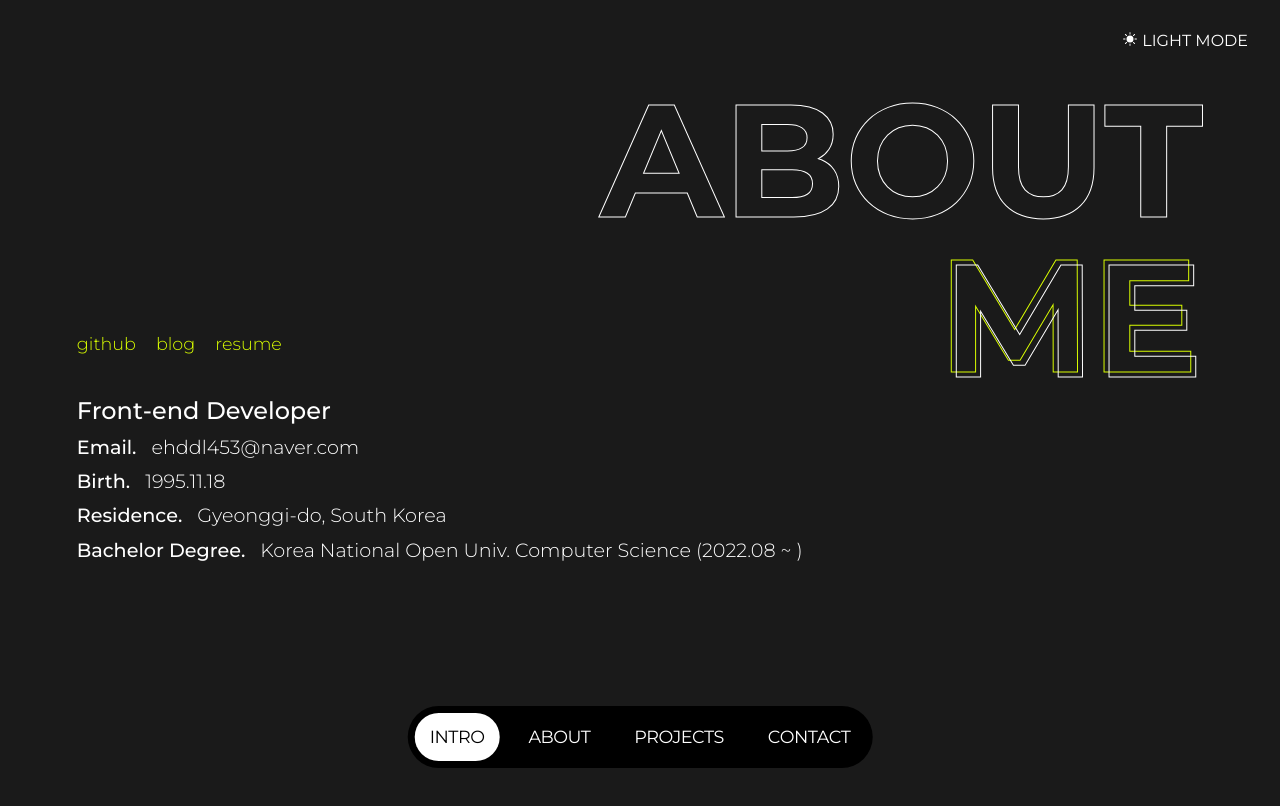
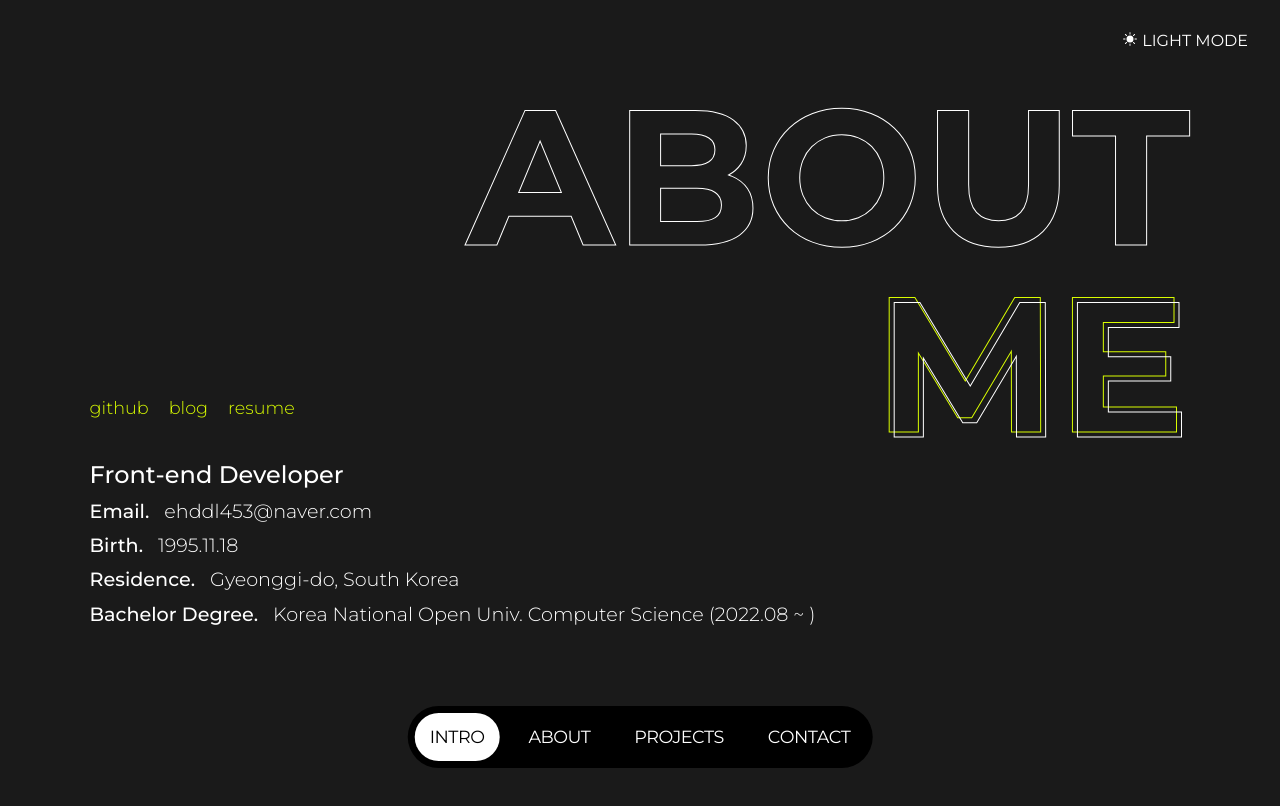
Before and after one commit to devwoodie/woodie, a React (Create React App) app: page /about in a window 1280 px wide. Shown: the top 806 px of the page. Built offline with nearby package versions, Linux system fonts and the light colour scheme.

Commit message:
feat : about page scroll event - opacity

```diff
--- a/src/component/About.js
+++ b/src/component/About.js
@@ -10,14 +10,18 @@ const About = ({ infoJson }) => {
     let abilityData = infoJson.ability;
 
     const itemRef = useRef(null);
+    const titRef = useRef(null);
 
     useEffect(() => {
         window.addEventListener('scroll', opacityOn);
+        window.addEventListener('scroll', titOpacity);
         return () => {
             window.removeEventListener('scroll', opacityOn);
+            window.removeEventListener('scroll', titOpacity);
         };
-    }, []);
+    }, [About]);
 
+    //contents opacity
     const opacityOn = () => {
         if(window.scrollY > 300){
             itemRef.current.classList.remove('opacity-off');
@@ -27,11 +31,19 @@ const About = ({ infoJson }) => {
             itemRef.current.classList.remove('opacity-on');
         }
     };
+    //About me opacity
+    const titOpacity = () => {
+        if(window.scrollY > 5){
+            titRef.current.classList.add('opacity-off');
+        }else{
+            titRef.current.classList.remove('opacity-off');
+        }
+    }
 
 
     return(
         <div className="About">
-            <h2 className="about-tit">ABOUT<span className="me">ME</span></h2>
+            <h2 ref={titRef} className="about-tit">ABOUT<span className="me">ME</span></h2>
             <ul className="info">
                 <nav className="info-nav">
                     <Link className="info-href" target="_blank" to="//github.com/devwoodie">github</Link>
--- a/src/css/About.scss
+++ b/src/css/About.scss
@@ -8,11 +8,13 @@
 .About{
   padding: 5rem 0;
   .about-tit{
-    font-size: 10rem;
+    font-size: 12rem;
     font-weight: 600;
     -webkit-text-stroke: 1px var(--back-white);
     -webkit-text-fill-color: transparent;
     text-align: right;
+    animation: intro-right .6s ease;
+    transition: .4s;
     .me{
       display: block;
       font-family: inherit;
@@ -29,6 +31,7 @@
     margin-top: -1rem;
     position: sticky;
     top: 10rem;
+    animation: intro-left .6s ease;
     .info-nav{
       margin-bottom: 3rem;
       position: absolute;
--- a/src/css/App.scss
+++ b/src/css/App.scss
@@ -8,7 +8,7 @@ body{
   @include scrollbars(.5vw, var(--text-green), var(--back-black))
 }
 .inner{
-  padding: 0 6vw;
+  padding: 0 7vw;
 }
 .mode{
   position: fixed;
--- a/src/css/Into.scss
+++ b/src/css/Into.scss
@@ -1,3 +1,5 @@
+@import "./mixin";
+
 .content{
   padding: 8vw 0 0;
 }
@@ -5,7 +7,7 @@
   font-family: "BlackHanSans";
   font-size: 10rem;
   color: var(--back-white);
-  animation: intro-woodie .6s ease;
+  animation: intro-left .6s ease;
 }
 .my-name{
   font-family: "BlackHanSans";
@@ -14,14 +16,5 @@
   font-size: 10rem;
   text-align: right;
   font-weight: 500;
-  animation: intro-name .6s ease;
+  animation: intro-right .6s ease;
 }
-
-@keyframes intro-name {
-  0%{transform: translateX(100%)}
-  100%{transform: translateX(0)}
-}
-@keyframes intro-woodie {
-  0%{transform: translateX(-100%)}
-  100%{transform: translateX(0)}
-}
--- a/src/css/mixin.scss
+++ b/src/css/mixin.scss
@@ -24,7 +24,12 @@
   z-index: -1;
 }
 
-//ability percent
-@mixin abilityPercent($react){
-
+//animation
+@keyframes intro-right {
+  0%{transform: translateX(100%)}
+  100%{transform: translateX(0)}
 }
+@keyframes intro-left {
+  0%{transform: translateX(-100%)}
+  100%{transform: translateX(0)}
+}
```
